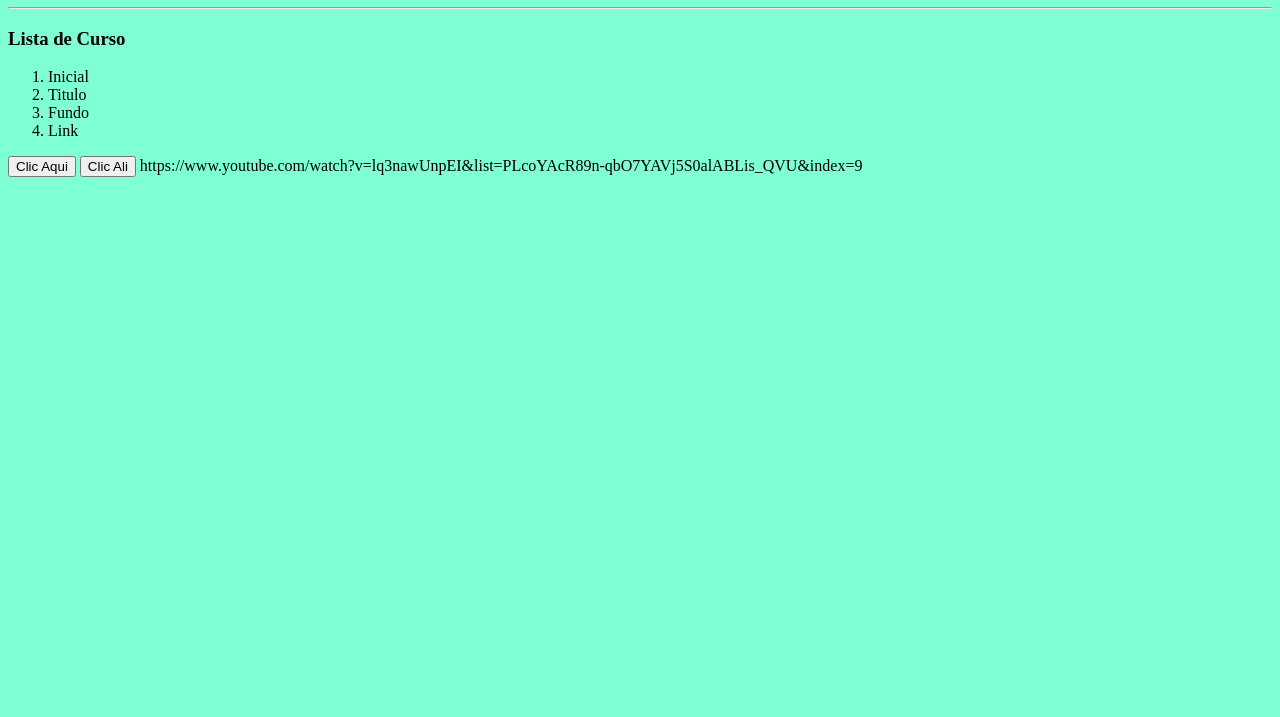
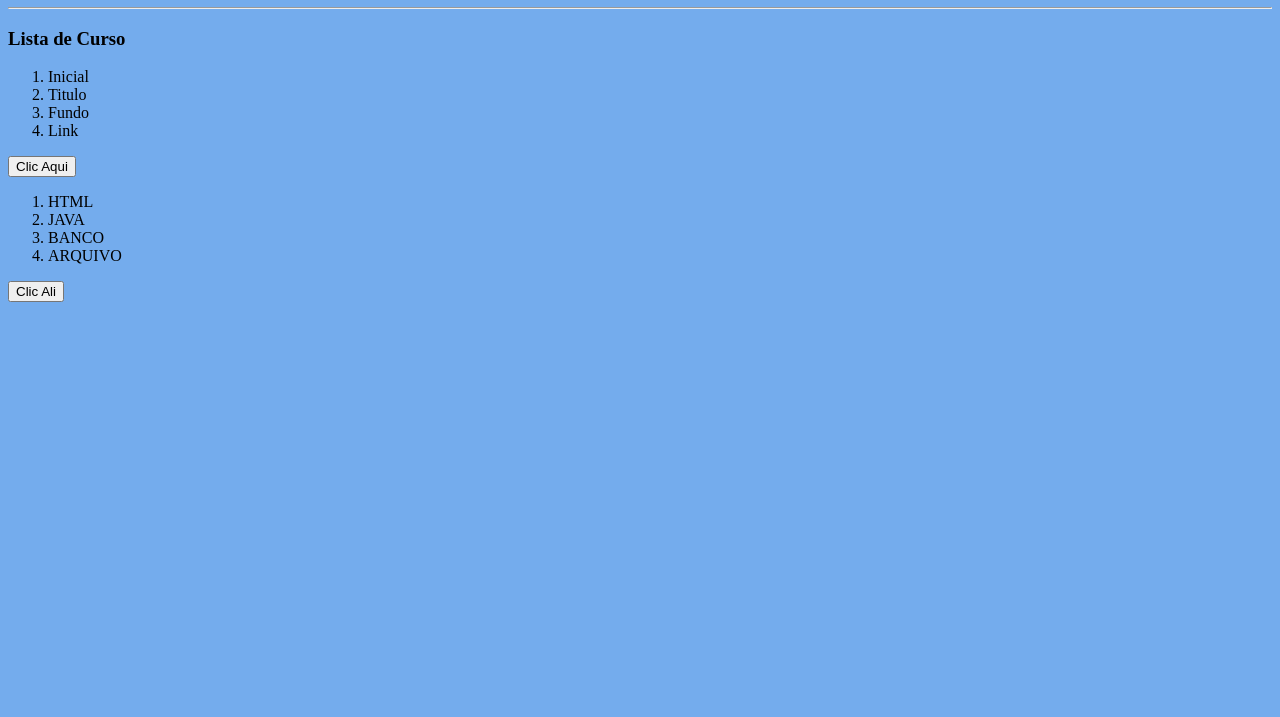
Before and after one commit to Erisvaldo/curso-git-hub, a plain HTML site: page index.html in a window 1280 px wide. Shown: the part 83-800 px from the top of the page. Drawn offline with Linux system fonts and the light colour scheme.

Commit message:
Novo Curso Oferecido

```diff
--- a/index.html
+++ b/index.html
@@ -7,13 +7,13 @@
 
 </head>
 
-    <body style="background-color: aquamarine;">
+    <body style="background-color: rgb(116, 172, 237);">
         <hr>
         <h1>Curso Git Hub</h1>
         <hr>
         <h3>Lista de Curso</h3>
+
         <ol>
-
             <li>Inicial</li>
             <li>Titulo</li>
             <li>Fundo</li>
@@ -21,9 +21,15 @@
         </ol>
 
         <button>Clic Aqui</button>
+
+        <ol>
+            <li>HTML</li>
+            <li>JAVA</li>
+            <li>BANCO</li>
+            <li>ARQUIVO</li>
+        </ol>
+
         <button>Clic Ali</button>
-
-        https://www.youtube.com/watch?v=lq3nawUnpEI&list=PLcoYAcR89n-qbO7YAVj5S0alABLis_QVU&index=9
 
     </body>
 </html>
```
